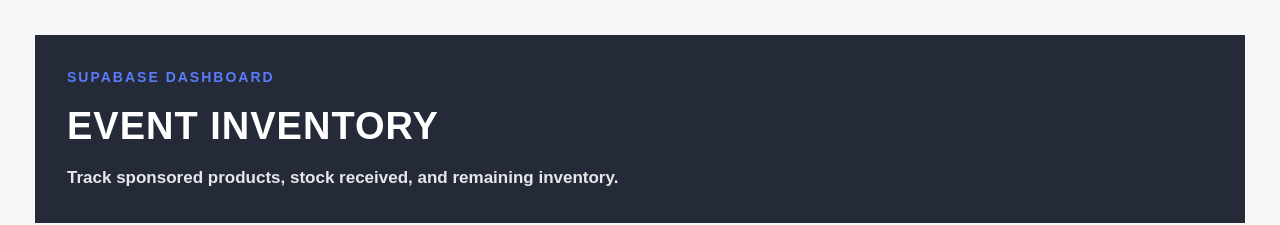
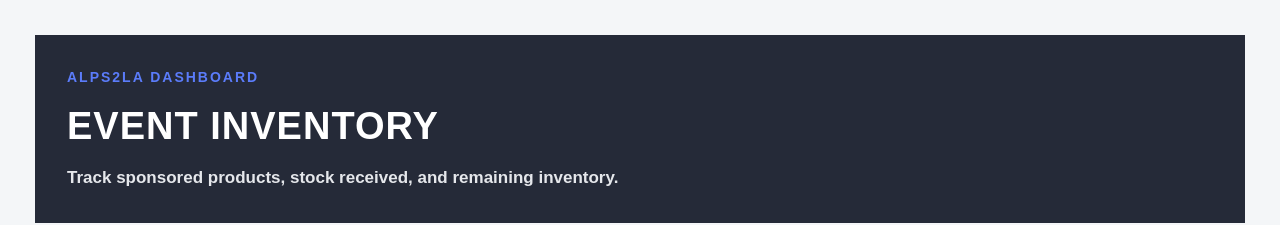
Before and after one commit to Nebulaaaxxx/inventory-dashboard, a Next.js app: page /dashboard in a window 1280 px wide. Shown: the top 225 px of the page. Built offline with nearby package versions, Linux system fonts and the light colour scheme; no server answers; the database is empty.

Commit message:
Update StockControls.tsx

```diff
--- a/app/dashboard/StockControls.tsx
+++ b/app/dashboard/StockControls.tsx
@@ -165,7 +165,7 @@
   return (
     <main style={pageStyle}>
       <section style={topHeaderStyle}>
-        <p style={smallTextStyle}>Supabase Dashboard</p>
+        <p style={smallTextStyle}>ALPS2LA Dashboard</p>
         <h1 style={titleStyle}>Event Inventory</h1>
         <p style={subtitleStyle}>
           Track sponsored products, stock received, and remaining inventory.
```
